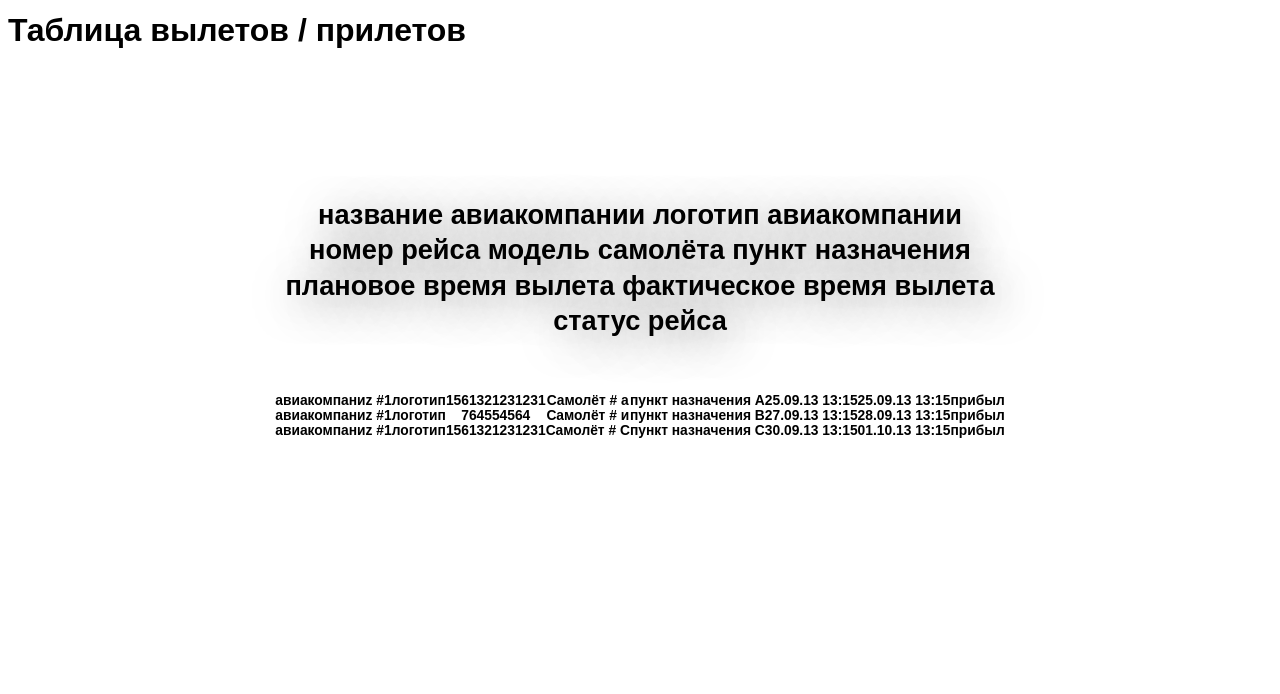
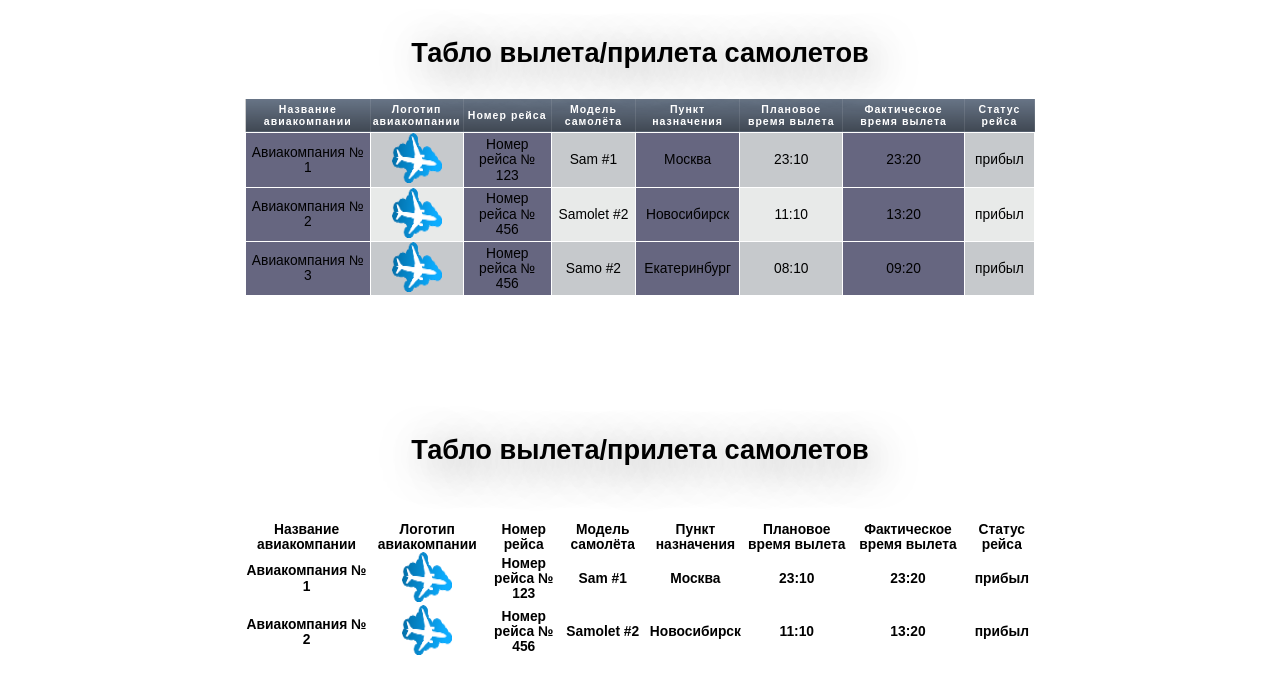
Before and after one commit to yandex-shri-ekb/2-css, a plain HTML site: page 2.html in a window 1280 px wide. Drawn offline with Linux system fonts and the light colour scheme.

Commit message:
Update 2.html

```diff
--- a/2.html
+++ b/2.html
@@ -9,47 +9,84 @@
 </head>
 
 <body>
- <h1 class="header">Таблица вылетов / прилетов</h1>
+ <table>
+    <caption>Табло вылета/прилета самолетов</caption>
+    <tr>
+        <th>Название авиакомпании</th>
+        <th width="60">Логотип авиакомпании</th>
+        <th>Номер рейса</th>
+        <th>Модель самолёта</th>
+        <th>Пункт назначения</th>
+        <th>Плановое время вылета</th>
+        <th>Фактическое время вылета</th>
+        <th>Cтатус рейса</th>
+    </tr>
+    <tr>
+        <td>Авиакомпания № 1</td>
+        <td><img src="logo1.png" width="50" height="50" alt="Логотип авиакомпании № 1" /></td>
+        <td>Номер рейса № 123</td>
+        <td>Sam #1</td>
+        <td>Москва</td>
+        <td><span>23:10</span></td>
+        <td><span>23:20</span> </td>
+        <td>прибыл</td>
+    </tr>
+    <tr>
+        <td>Авиакомпания № 2</td>
+        <td width="70"><img src="logo1.png" width="50" height="50" alt="Логотип авиакомпании № 2" /></td>
+        <td>Номер рейса № 456</td>
+        <td>Samolet #2</td>
+        <td>Новосибирск</td>
+        <td><span>11:10</span></td>
+        <td><span>13:20</span> </td>
+        <td>прибыл</td>
+    </tr>
+    <tr>
+        <td>Авиакомпания № 3</td>
+        <td><img src="logo1.png" width="50" height="50" alt="Логотип авиакомпании № 2" /></td>
+        <td>Номер рейса № 456</td>
+        <td>Samo #2</td>
+        <td>Екатеринбург</td>
+        <td><span>08:10</span></td>
+        <td><span>09:20</span> </td>
+        <td>прибыл</td>
+    </tr>
+  </table>
+
 <div class="table">
-   <div class="caption">
-    <span class="cells">название авиакомпании</span>
-    <span class="cells">логотип авиакомпании</span>
-    <span class="cells">номер рейса</span>
-    <span class="cells">модель самолёта</span>
-    <span class="cells">пункт назначения</span>
-    <span class="cells">плановое время вылета</span>
-    <span class="cells">фактическое время вылета</span>
-    <span class="cells">статус рейса</span>
+   <span class="caption">Табло вылета/прилета самолетов</span>
+    <div class="row">
+        <span class="th_cell">Название авиакомпании</span>
+        <span class="th_cell" width="60">Логотип авиакомпании</span>
+        <span class="th_cell">Номер рейса</span>
+        <span class="th_cell">Модель самолёта</span>
+        <span class="th_cell">Пункт назначения</span>
+        <span class="th_cell">Плановое время вылета</span>
+        <span class="th_cell">Фактическое время вылета</span>
+        <span class="th_cell">Cтатус рейса</span>
     </div>
     <div class="row">
-    <span class="cell">авиакомпаниz #1</span>
-    <span class="cell">логотип</span>
-    <span class="cell">1561321231231</span>
-    <span class="cell">Cамолёт # а</span>
-    <span class="cell">пункт назначения A</span>
-    <span class="cell">25.09.13 13:15</span>
-    <span class="cell">25.09.13 13:15</span>
+        <span class="cell">Авиакомпания № 1</span>
+        <span class="cell"><img src="logo1.png" width="50" height="50" alt="Логотип авиакомпании № 1" /></span>
+        <span class="cell">Номер рейса № 123</span>
+        <span class="cell">Sam #1</span>
+        <span class="cell">Москва</span>
+        <span class="cell"><span>23:10</span></span>
+        <span class="cell"><span>23:20</span></span>
         <span class="cell">прибыл</span>
     </div>
     <div class="row">
-    <span class="cell">авиакомпаниz #1</span>
-    <span class="cell">логотип</span>
-    <span class="cell">764554564</span>
-    <span class="cell">Cамолёт # и</span>
-    <span class="cell">пункт назначения В</span>
-    <span class="cell">27.09.13 13:15</span>
-    <span class="cell">28.09.13 13:15</span>
+        <span class="cell">Авиакомпания № 2</span>
+        <span class="cell"><img src="logo1.png" width="50" height="50" alt="Логотип авиакомпании № 2" /></span>
+        <span class="cell">Номер рейса № 456</span>
+        <span class="cell">Samolet #2</span>
+        <span class="cell">Новосибирск</span>
+        <span class="cell"><span>11:10</span></span>
+        <span class="cell"><span>13:20</span> </span>
         <span class="cell">прибыл</span>
     </div>
-  <div class="row">
-    <span class="cell">авиакомпаниz #1</span>
-    <span class="cell">логотип</span>
-    <span class="cell">1561321231231</span>
-    <span class="cell">Cамолёт # С</span>
-    <span class="cell">пункт назначения С</span>
-    <span class="cell">30.09.13 13:15</span>
-    <span class="cell">01.10.13 13:15</span>
-    <span class="cell">прибыл</span>
+
+
  </div>
 
 
```
Lines whose indentation alone changed are shown as unchanged.
